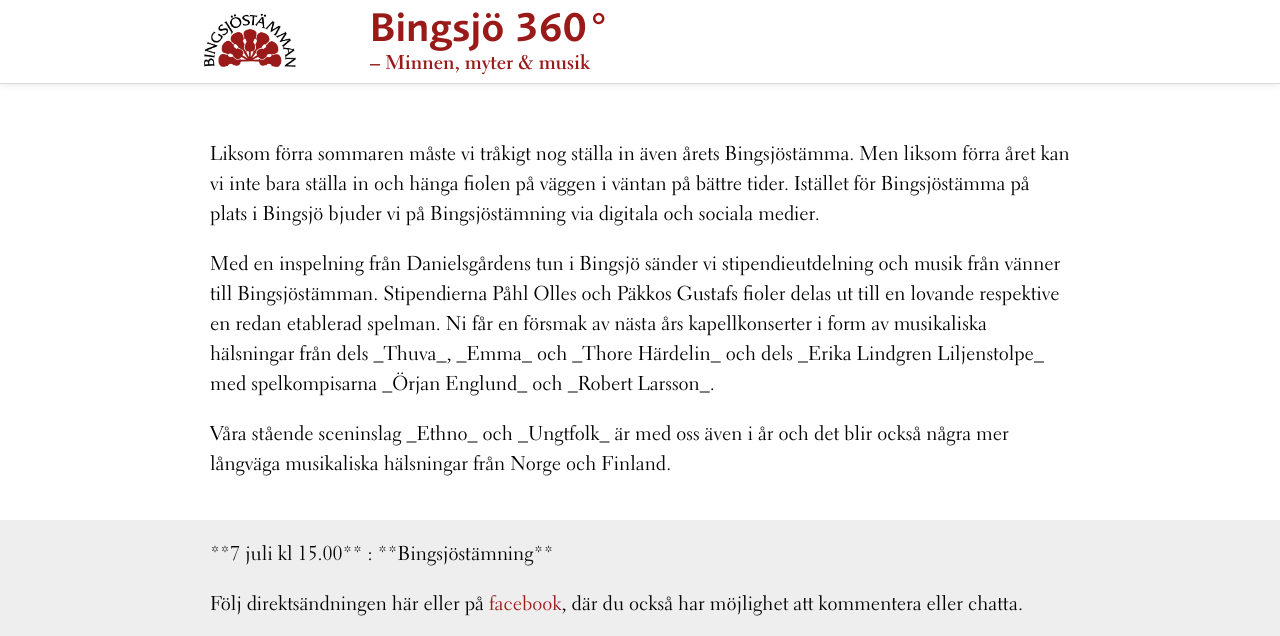
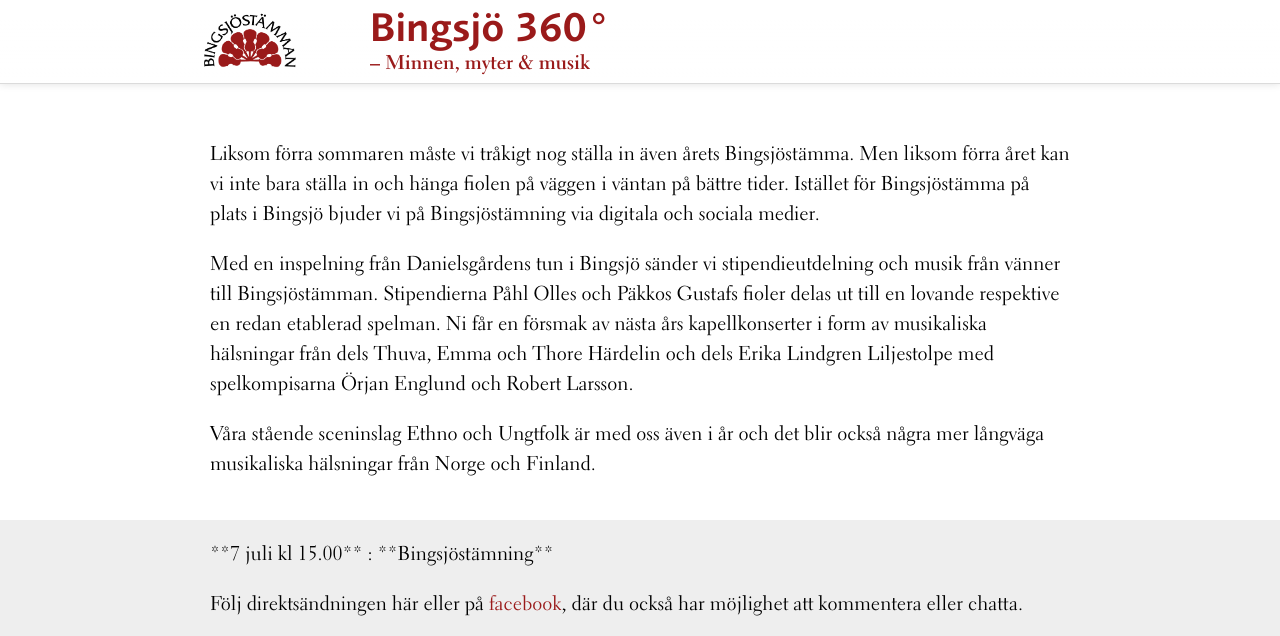
Before and after one commit to bingsjostamman/bingsjostamman.github.io, a Jekyll site: the page built from 2021/bingsjostamning.md, in a window 1280 px wide and 900 px high, cut to the strip 0-636 px from the top of the window. Built offline with Jekyll 4.4.1, drawn with Linux system fonts in a browser that asks for light colours.

```diff
--- a/2021/bingsjostamning.md
+++ b/2021/bingsjostamning.md
@@ -13,9 +13,9 @@ description:
 <div class="glacier">
 <p>Liksom förra sommaren måste vi tråkigt nog ställa in även årets Bingsjöstämma. Men liksom förra året kan vi inte bara ställa in och hänga fiolen på väggen i väntan på bättre tider. Istället för Bingsjöstämma på plats i Bingsjö bjuder vi på Bingsjöstämning via digitala och sociala medier.</p>
 
-<p>Med en inspelning från Danielsgårdens tun i Bingsjö sänder vi stipendieutdelning och musik från vänner till Bingsjöstämman. Stipendierna Påhl Olles och Päkkos Gustafs fioler delas ut till en lovande respektive en redan etablerad spelman. Ni får en försmak av nästa års kapellkonserter i form av musikaliska hälsningar från dels _Thuva_, _Emma_ och _Thore Härdelin_ och dels _Erika Lindgren Liljenstolpe_ med spelkompisarna _Örjan Englund_ och _Robert Larsson_.</p>
+<p>Med en inspelning från Danielsgårdens tun i Bingsjö sänder vi stipendieutdelning och musik från vänner till Bingsjöstämman. Stipendierna Påhl Olles och Päkkos Gustafs fioler delas ut till en lovande respektive en redan etablerad spelman. Ni får en försmak av nästa års kapellkonserter i form av musikaliska hälsningar från dels <i>Thuva</i>, <i>Emma</i> och <i>Thore Härdelin</i> och dels <i>Erika Lindgren Liljestolpe</i> med spelkompisarna <i>Örjan Englund</i> och <i>Robert Larsson</i>.</p>
 
-<p>Våra stående sceninslag _Ethno_ och _Ungtfolk_ är med oss även i år och det blir också några mer långväga musikaliska hälsningar från Norge och Finland.</p>
+<p>Våra stående sceninslag <i>Ethno</i> och <i>Ungtfolk</i> är med oss även i år och det blir också några mer långväga musikaliska hälsningar från Norge och Finland.</p>
 </div>
 
 <div class="ocean">
```
Also changed, not shown: _includes/page-header-bingsjostamning.html (added, +13 -0 lines), _layouts/bingsjostamning.html (added, +22 -0 lines).
